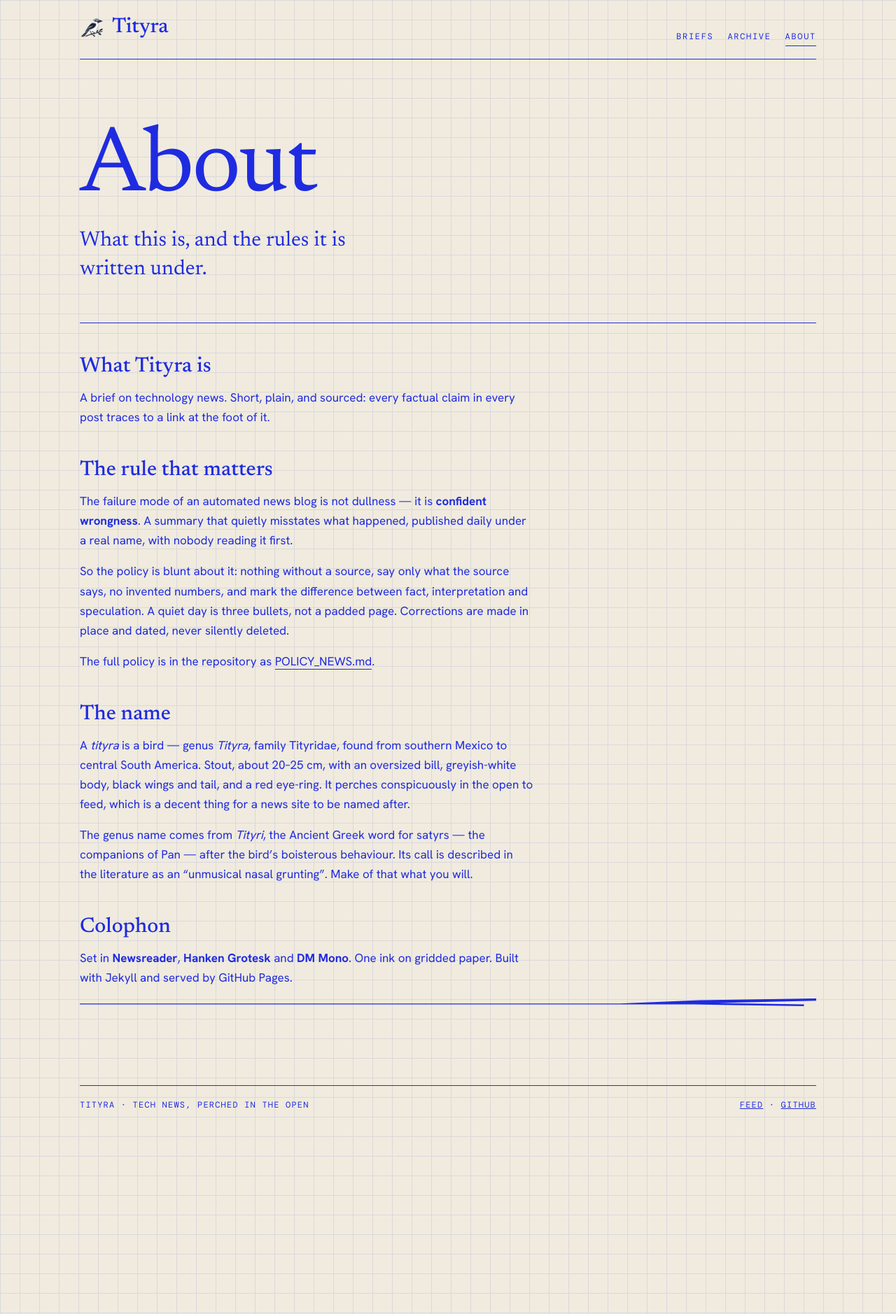
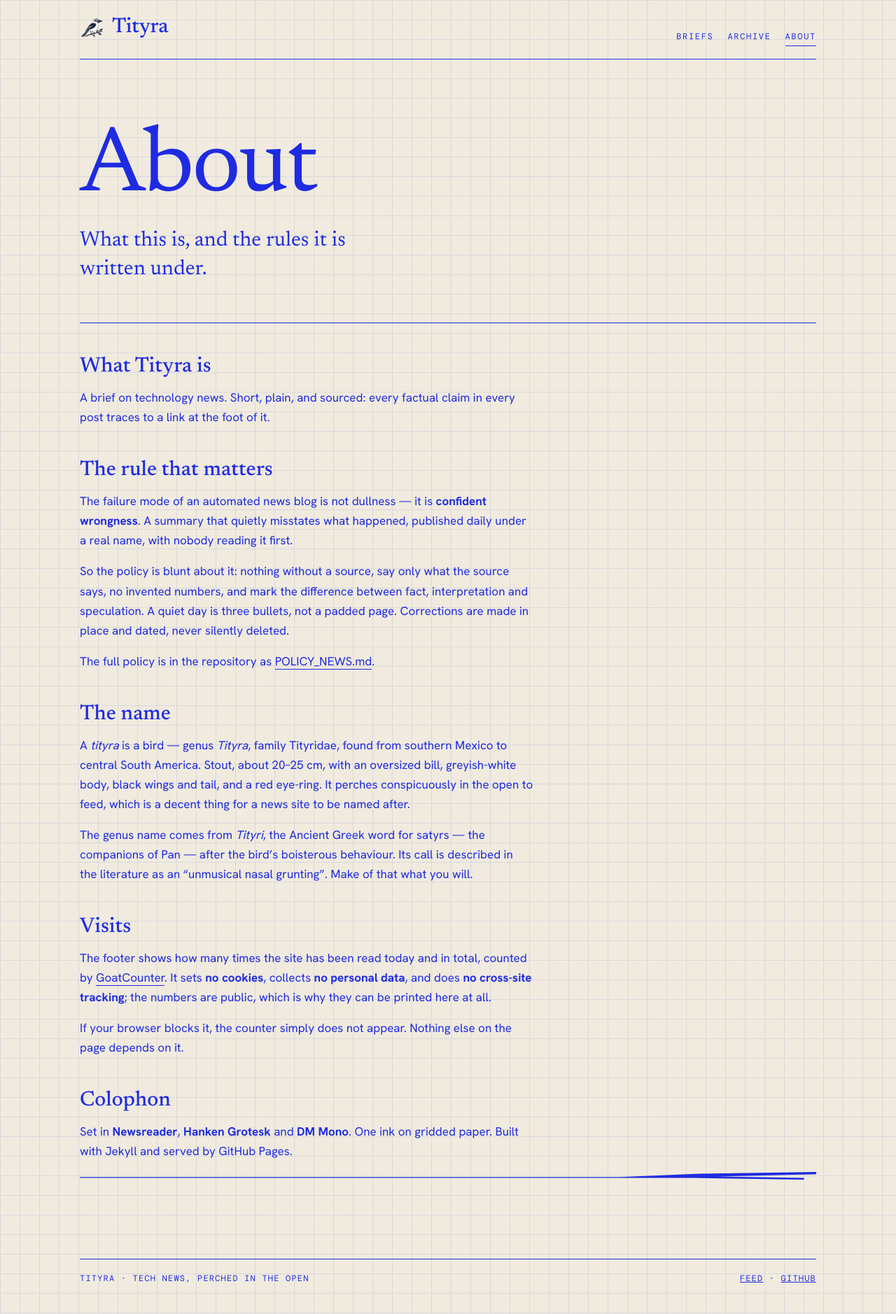
Before and after one commit to Tityra/Tityra.github.io, a Jekyll site: the page built from about.md, in a window 1280 px wide. Shown: the whole page at 70% size. Built offline with Jekyll 4.4.1, drawn with Linux system fonts in a browser that asks for light colours.

Commit message:
feat: visit counts in the footer, via GoatCounter
Today and total, read back from the public counter endpoint the owner
enabled at tityra.goatcounter.com. No cookies, no personal data, no
cross-site tracking - which is the only kind of analytics that belongs on
a site whose premise is that you can check everything.

"Today" is computed in Asia/Seoul rather than the reader's timezone, so
the number matches the site's own day boundary and the 06:00 publishing
schedule.

The counter is hidden until it loads and every failure is silent. A
blocked request, an offline reader or a counter that is not public yet
leaves the footer exactly as it was. A footer reading "0 today" because
something was blocked would be a lie, and this site does not get to print
numbers it cannot stand behind - including its own.

Documented in README and on the About page, because a site that asks
readers to check its sources should say what it loads from third parties.

```diff
--- a/_layouts/default.html
+++ b/_layouts/default.html
@@ -24,7 +24,7 @@
       href="https://fonts.googleapis.com/css2?family=Newsreader:opsz,wght@6..72,400..500&family=Hanken+Grotesk:wght@400..700&family=DM+Mono:wght@400;500&family=Noto+Serif+KR:wght@500&family=Noto+Sans+KR:wght@400;600&display=swap"
       rel="stylesheet"
     />
-    <link rel="stylesheet" href="{{ '/assets/css/styles.css' | relative_url }}?v=5" />
+    <link rel="stylesheet" href="{{ '/assets/css/styles.css' | relative_url }}?v=6" />
     <link rel="icon" type="image/png" sizes="32x32" href="{{ '/assets/img/tityra-32.png' | relative_url }}" />
     <link rel="icon" type="image/png" sizes="48x48" href="{{ '/assets/img/tityra-48.png' | relative_url }}" />
     <link rel="icon" type="image/png" sizes="96x96" href="{{ '/assets/img/tityra-96.png' | relative_url }}" />
@@ -58,6 +58,10 @@
       <footer class="foot">
         <span>{{ site.title }} · {{ site.tagline }}</span>
         <span>
+          <span class="tally" id="tally" hidden>
+            <span id="tally-today">–</span> today ·
+            <span id="tally-total">–</span> total ·
+          </span>
           <a href="{{ '/feed.xml' | relative_url }}">Feed</a> ·
           <a href="https://github.com/Tityra">GitHub</a>
         </span>
@@ -101,5 +105,39 @@
         });
       })();
     </script>
+    <!-- GoatCounter: no cookies, no personal data, no cross-site tracking. -->
+    <script
+      data-goatcounter="https://tityra.goatcounter.com/count"
+      async
+      src="//gc.zgo.at/count.js"
+    ></script>
+    <script>
+      // Read the public counters back and show them in the footer. Everything
+      // here fails silently: a blocked request, an offline reader or a counter
+      // that is not public yet leaves the footer exactly as it was, rather than
+      // showing a zero that would be a lie.
+      (function () {
+        var base = "https://tityra.goatcounter.com/counter/TOTAL.json";
+        var seoulToday = new Intl.DateTimeFormat("en-CA", {
+          timeZone: "Asia/Seoul",
+          year: "numeric",
+          month: "2-digit",
+          day: "2-digit",
+        }).format(new Date());
+        var show = function (id, value) {
+          document.getElementById(id).textContent = value;
+        };
+        Promise.all([
+          fetch(base).then(function (r) { return r.json(); }),
+          fetch(base + "?start=" + seoulToday).then(function (r) { return r.json(); }),
+        ])
+          .then(function (both) {
+            show("tally-total", both[0].count);
+            show("tally-today", both[1].count);
+            document.getElementById("tally").hidden = false;
+          })
+          .catch(function () {});
+      })();
+    </script>
   </body>
 </html>
--- a/about.md
+++ b/about.md
@@ -42,6 +42,16 @@
 companions of Pan — after the bird's boisterous behaviour. Its call is described
 in the literature as an "unmusical nasal grunting". Make of that what you will.
 
+## Visits
+
+The footer shows how many times the site has been read today and in total,
+counted by [GoatCounter](https://www.goatcounter.com/). It sets **no cookies**,
+collects **no personal data**, and does **no cross-site tracking**; the numbers
+are public, which is why they can be printed here at all.
+
+If your browser blocks it, the counter simply does not appear. Nothing else on
+the page depends on it.
+
 ## Colophon
 
 Set in **Newsreader**, **Hanken Grotesk** and **DM Mono**. One ink on gridded
--- a/assets/css/styles.css
+++ b/assets/css/styles.css
@@ -651,3 +651,10 @@
 a.figures__value:hover {
   border-bottom-color: var(--ink);
 }
+
+/* Visit counts, read back from GoatCounter. Hidden until they actually load:
+   a footer that says "0 today" because a request was blocked is worse than a
+   footer that says nothing. */
+.tally {
+  font-variant-numeric: tabular-nums;
+}
```
Also changed, not shown: README.md.
